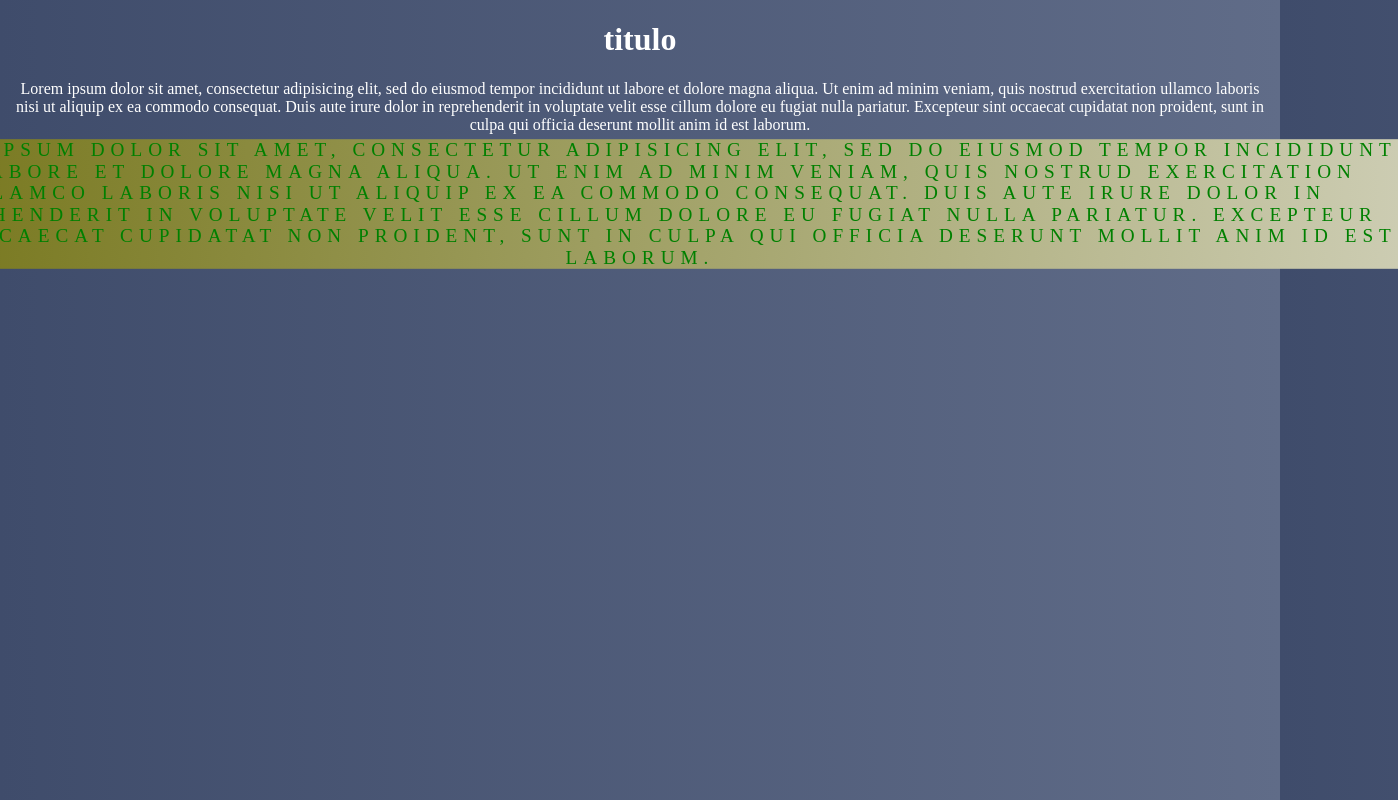
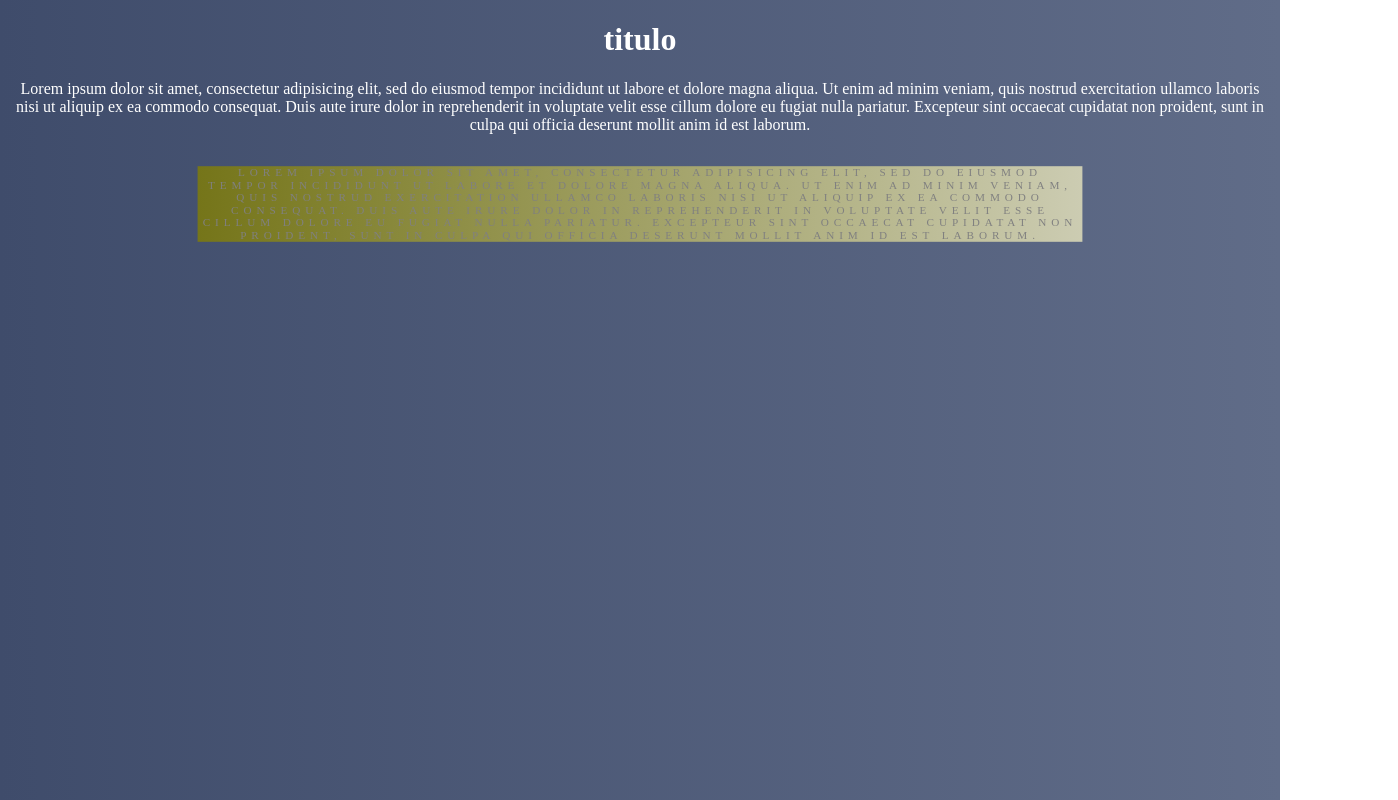
Before and after one commit to mvictorms/tut1, a plain HTML site: page index.html in a window 1280 px wide. In both pictures the pointer is over the element 640 px from the left and 176 px from the top of the page. Shown: the whole page, 1398 px wide, since content can reach past the window. Drawn offline with Linux system fonts and the light colour scheme.

Commit message:
ajuste en color y tamano de ptest

```diff
--- a/styles/style.css
+++ b/styles/style.css
@@ -15,7 +15,7 @@ body{
 
 .ptest:hover{
 	text-transform: uppercase;
-	letter-spacing: 5px;
-	color: green;
-	transform: scale(1.2);
+	letter-spacing: 7px;
+	color: grey;
+	transform: scale(0.7);
 }
```
